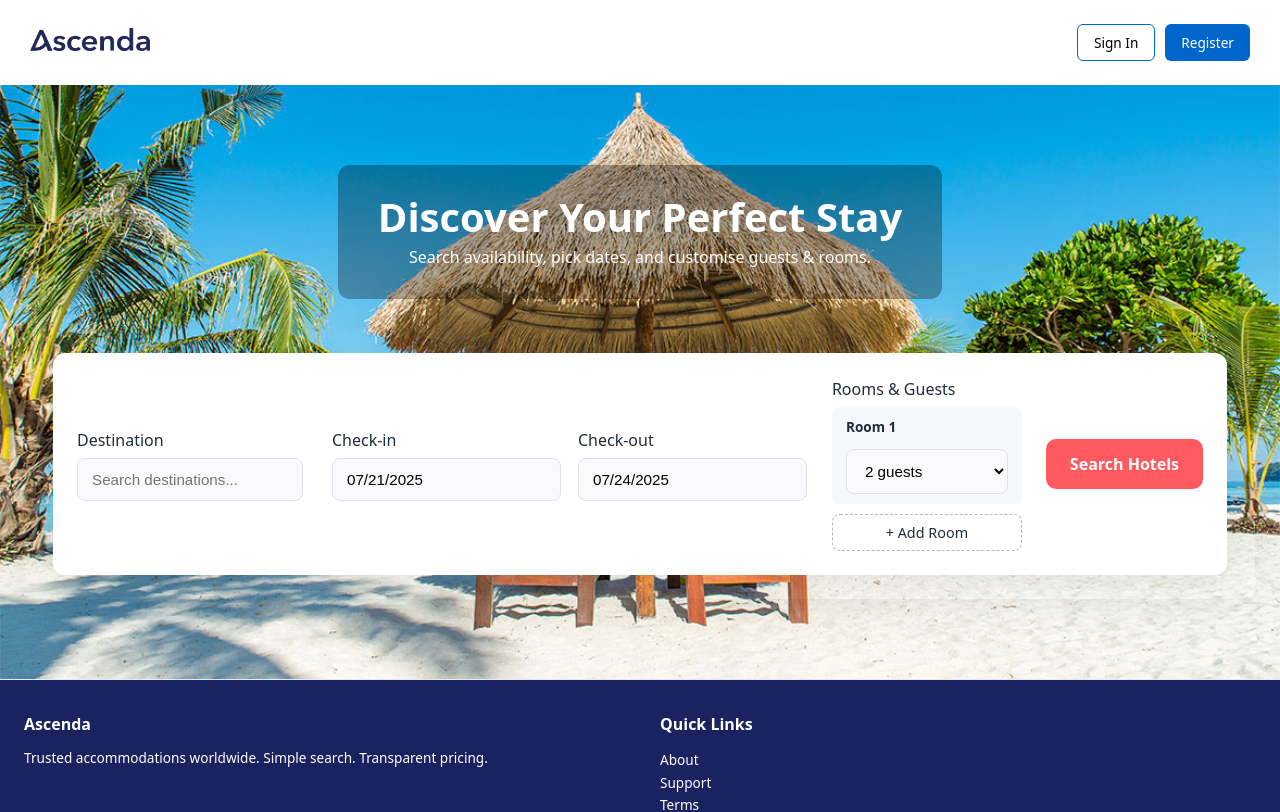
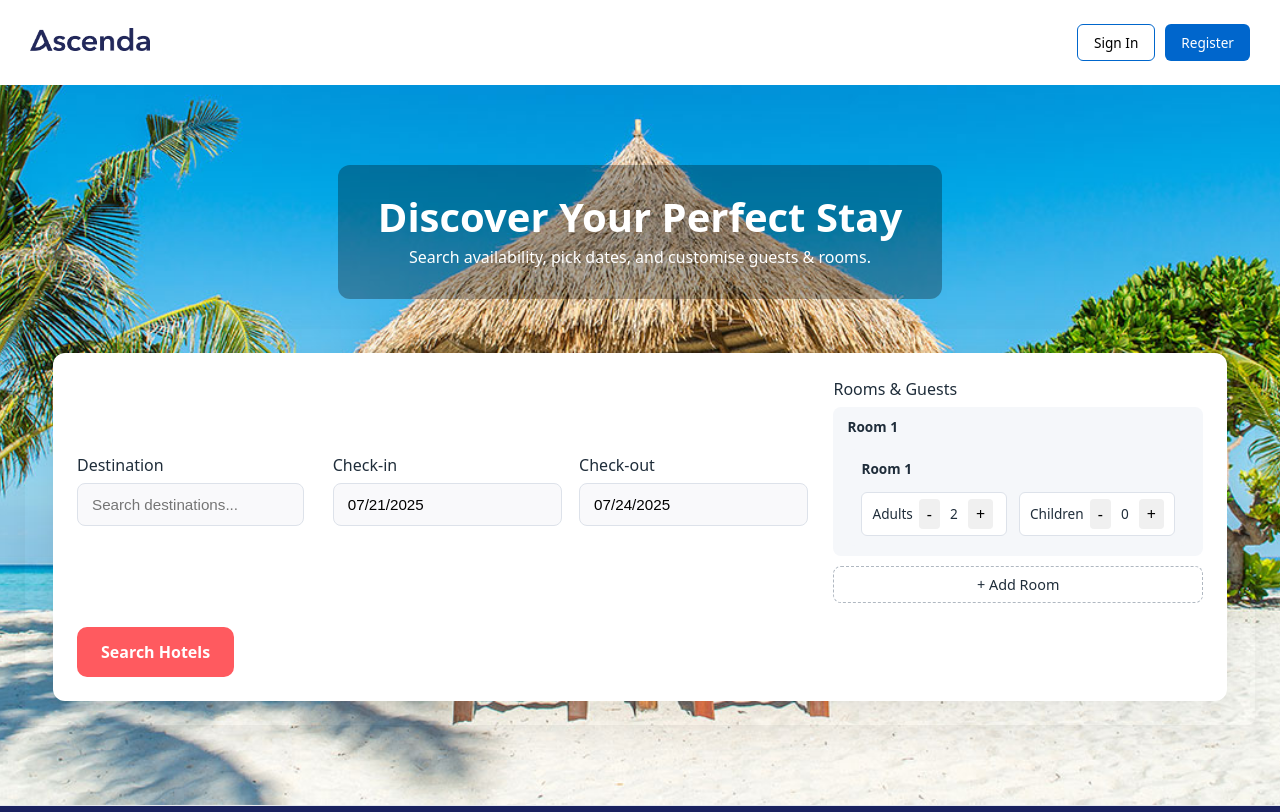
Before and after one commit to CodMatt/ascenda-hotel, a React (Vite) app in the folder client/: page / in a window 1280 px wide. Shown: the top 812 px of the page. Built offline with nearby package versions, Linux system fonts and the light colour scheme.

Commit message:
added children and adults

```diff
--- a/client/src/components/HotelSearchForm.tsx
+++ b/client/src/components/HotelSearchForm.tsx
@@ -1,11 +1,10 @@
-import React, { useState } from 'react';
-import { DestinationDropdown } from './DestinationDropdown';
-import DatePicker from 'react-datepicker';
-import 'react-datepicker/dist/react-datepicker.css';
-import { format, addDays } from 'date-fns';
-import { Destination } from '../types/destination';
-import '../styles/hotelSearchForm.css';
-
+import React, { useState } from "react";
+import { DestinationDropdown } from "./DestinationDropdown";
+import DatePicker from "react-datepicker";
+import "react-datepicker/dist/react-datepicker.css";
+import { format, addDays } from "date-fns";
+import { Destination } from "../types/destination";
+import "../styles/hotelSearchForm.css";
 
 interface HotelSearchFormProps {
   onSearch: (searchParams: {
@@ -19,53 +18,68 @@ interface HotelSearchFormProps {
   }) => void;
 }
 
+type RoomGuests = { adults: number; children: number };
+
 const HotelSearchForm: React.FC<HotelSearchFormProps> = ({ onSearch }) => {
   // Form state
-    const [selectedDestination, setSelectedDestination] = useState<Destination | null>(null);
+  const [selectedDestination, setSelectedDestination] =
+    useState<Destination | null>(null);
   const [checkinDate, setCheckinDate] = useState<Date | null>(new Date());
-    const [checkoutDate, setCheckoutDate] = useState<Date | null>(addDays(new Date(), 3));
+  const [checkoutDate, setCheckoutDate] = useState<Date | null>(
+    addDays(new Date(), 3)
+  );
   const [rooms, setRooms] = useState(1);
-    const [guestsPerRoom, setGuestsPerRoom] = useState<number[]>([2]);
-    const [error, setError] = useState('');
+  const [guestsPerRoom, setGuestsPerRoom] = useState<RoomGuests[]>([
+    { adults: 2, children: 0 },
+  ]);
+  const [error, setError] = useState("");
 
   // Handle form submission
   const handleSubmit = (e: React.FormEvent) => {
     e.preventDefault();
 
     if (!selectedDestination) {
-            setError('Please select a destination');
+      setError("Please select a destination");
       return;
     }
 
     if (!checkinDate || !checkoutDate) {
-            setError('Please select check-in and check-out dates');
+      setError("Please select check-in and check-out dates");
       return;
     }
 
-        const guestsParam = guestsPerRoom.join('|');
+    const guestsParam = guestsPerRoom
+      .map((room) => room.adults + room.children) // total guests in the room
+      .join("|"); // e.g. "2|3|4"
 
     onSearch({
       destinationId: selectedDestination.uid,
-            checkin: format(checkinDate, 'yyyy-MM-dd'),
-            checkout: format(checkoutDate, 'yyyy-MM-dd'),
+      checkin: format(checkinDate, "yyyy-MM-dd"),
+      checkout: format(checkoutDate, "yyyy-MM-dd"),
       guests: guestsParam,
-            lang: 'en_US',
-            currency: 'SGD',
-            country_code: 'SG'
+      lang: "en_US",
+      currency: "SGD",
+      country_code: "SG",
     });
   };
 
   // Room/guest management
-    const handleGuestsChange = (index: number, value: number) => {
-        const newGuests = [...guestsPerRoom];
-        newGuests[index] = value;
-        setGuestsPerRoom(newGuests);
+  const handleGuestsChange = (
+    index: number,
+    type: "adults" | "children",
+    delta: number
+  ) => {
+    const updatedGuests = [...guestsPerRoom];
+    const current = updatedGuests[index][type];
+    const newValue = Math.max(0, current + delta); //no negative vals
+    updatedGuests[index] = { ...updatedGuests[index], [type]: newValue };
+    setGuestsPerRoom(updatedGuests);
   };
 
   const addRoom = () => {
     if (rooms < 8) {
       setRooms(rooms + 1);
-            setGuestsPerRoom([...guestsPerRoom, 2]);
+      setGuestsPerRoom([...guestsPerRoom, { adults: 2, children: 0 }]);
     }
   };
 
@@ -115,7 +129,9 @@ const HotelSearchForm: React.FC<HotelSearchFormProps> = ({ onSearch }) => {
           <DatePicker
             selected={checkoutDate}
             onChange={setCheckoutDate}
-                        minDate={checkinDate ? addDays(checkinDate, 1) : addDays(new Date(), 1)}
+            minDate={
+              checkinDate ? addDays(checkinDate, 1) : addDays(new Date(), 1)
+            }
             className="date-picker"
           />
         </div>
@@ -138,25 +154,60 @@ const HotelSearchForm: React.FC<HotelSearchFormProps> = ({ onSearch }) => {
                 </button>
               )}
             </div>
-                        <select
-                            value={guestsPerRoom[index]}
-                            onChange={(e) => handleGuestsChange(index, parseInt(e.target.value))}
-                            className="guest-select"
+            <div key={index} className="room-guests">
+              <div className="room-header">
+                <span>Room {index + 1}</span>
+                {index > 0 && (
+                  <button
+                    type="button"
+                    onClick={() => removeRoom(index)}
+                    className="remove-room"
                   >
-                            {[1, 2, 3, 4].map((num) => (
-                                <option key={num} value={num}>
-                                    {num} {num === 1 ? 'guest' : 'guests'}
-                                </option>
-                            ))}
-                        </select>
+                    Remove
+                  </button>
+                )}
+              </div>
+
+              <div className="guest-controls">
+                <div className="guest-group">
+                  <label>Adults</label>
+                  <button
+                    type="button"
+                    onClick={() => handleGuestsChange(index, "adults", -1)}
+                  >
+                    -
+                  </button>
+                  <span>{guestsPerRoom[index].adults}</span>
+                  <button
+                    type="button"
+                    onClick={() => handleGuestsChange(index, "adults", 1)}
+                  >
+                    +
+                  </button>
+                </div>
+
+                <div className="guest-group">
+                  <label>Children</label>
+                  <button
+                    type="button"
+                    onClick={() => handleGuestsChange(index, "children", -1)}
+                  >
+                    -
+                  </button>
+                  <span>{guestsPerRoom[index].children}</span>
+                  <button
+                    type="button"
+                    onClick={() => handleGuestsChange(index, "children", 1)}
+                  >
+                    +
+                  </button>
+                </div>
+              </div>
+            </div>
           </div>
         ))}
         {rooms < 8 && (
-                    <button
-                        type="button"
-                        onClick={addRoom}
-                        className="add-room"
-                    >
+          <button type="button" onClick={addRoom} className="add-room">
             + Add Room
           </button>
         )}
--- a/client/src/styles/HotelSearchForm.css
+++ b/client/src/styles/HotelSearchForm.css
@@ -148,3 +148,47 @@
       width: 100%;
     }
   }
+
+
+  /*HALLLP*/
+
+  .guest-controls {
+  display: flex;
+  justify-content: space-between;
+  gap: 12px;
+  flex-wrap: wrap;
+}
+
+/* Individual group: adults or children */
+.guest-group {
+  display: flex;
+  align-items: center;
+  gap: 6px;
+  background: white;
+  padding: 6px 10px;
+  border-radius: 6px;
+  border: 1px solid #dde2ea;
+  font-size: 0.85rem;
+  flex: 1 1 100px;
+}
+
+/* Counter buttons */
+.guest-group button {
+  border: none;
+  background-color: #f0f0f0;
+  border-radius: 4px;
+  padding: 4px 8px;
+  font-size: 1rem;
+  cursor: pointer;
+  transition: background-color 0.2s;
+}
+
+.guest-group button:hover {
+  background-color: #e2e6ea;
+}
+
+.guest-group span {
+  min-width: 16px;
+  text-align: center;
+  font-weight: 500;
+}
```
Lines whose indentation alone changed are shown as unchanged.
